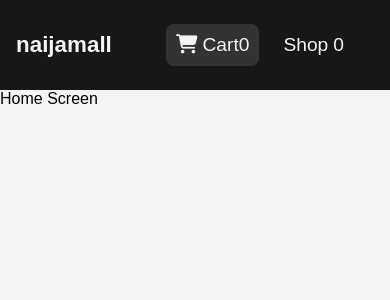
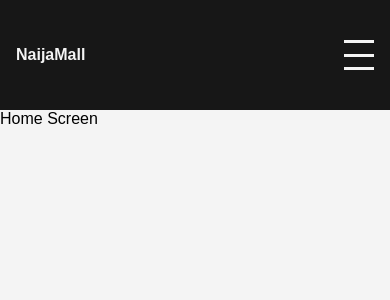
Before and after one commit to IfeoluwaOyekanmi/naijamall_ecommerce_site, a React (Create React App) app in the folder frontend/: page / in a window 390 px wide. Shown: the top 300 px of the page. Built offline with nearby package versions, Linux system fonts and the light colour scheme.

Commit message:
Navbar styling completed

```diff
--- a/frontend/src/components/Navbar.css
+++ b/frontend/src/components/Navbar.css
@@ -1,5 +1,6 @@
 .navbar {
 width: 100%;
+height: 110px;
 background-color: #171717;
 display: flex;
 justify-content:space-between;
@@ -48,4 +49,45 @@
   border-radius: 50%;
   color: #171717;
   display: flex;
+  justify-content: center;
+  align-items: center;
+  text-align: center;
+  font-size: 1rem;
 }
+
+.hamburger__menu{
+
+   width: 30px;
+   height: 30px;
+   display: none  ;
+   flex-direction: column;
+   justify-content: space-between;
+   align-items: center;
+   cursor: pointer;
+}
+
+.hamburger__menu > div {
+  width: 100%;
+  height: 3px;
+  background: #f4f4f4;
+}
+
+.hamburger__menu:hover > div {
+background-color: #dd291e;
+}
+
+@media (max-width: 960px){
+  .nav__links {
+    display: none;
+
+}
+.hamburger__menu {
+  display: flex;
+}
+}
+
+@media (max-width:  500px){
+.navbar__logo h2 {
+  font-size: 1rem;
+}
+}
--- a/frontend/src/components/Navbar.js
+++ b/frontend/src/components/Navbar.js
@@ -6,21 +6,21 @@
   return (
     <nav className="navbar">
         <div className="navbar__logo">
-          <h2>naijamall</h2>
+          <h2>NaijaMall</h2>
         </div>
 
         <ul className="nav__links">
           <li>
             <Link to='/cart' className='cart__link'>
             <i className='fas fa-shopping-cart'></i>
-             <span>Cart
-             <span className="cartlogo__badge"> 0 </span></span>
+             <span>Cart</span>
+             <span className="cartlogo__badge"> 0 </span>
             </Link>
           </li>
           <li>
             <Link to='/'>
               Shop
-              <span className="cartlogo__badge">0</span>
+              <span className="cartlogo__badge"></span>
             </Link>
           </li>
         </ul>
```
